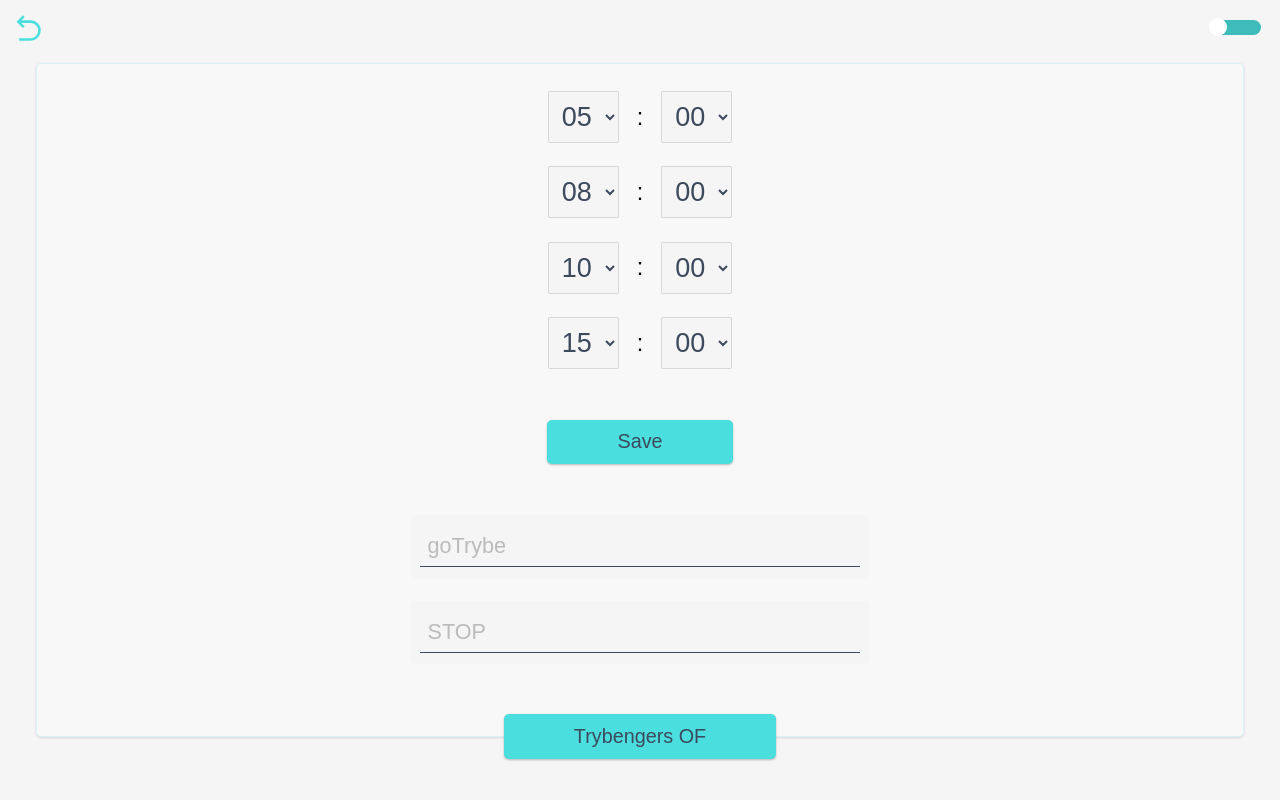
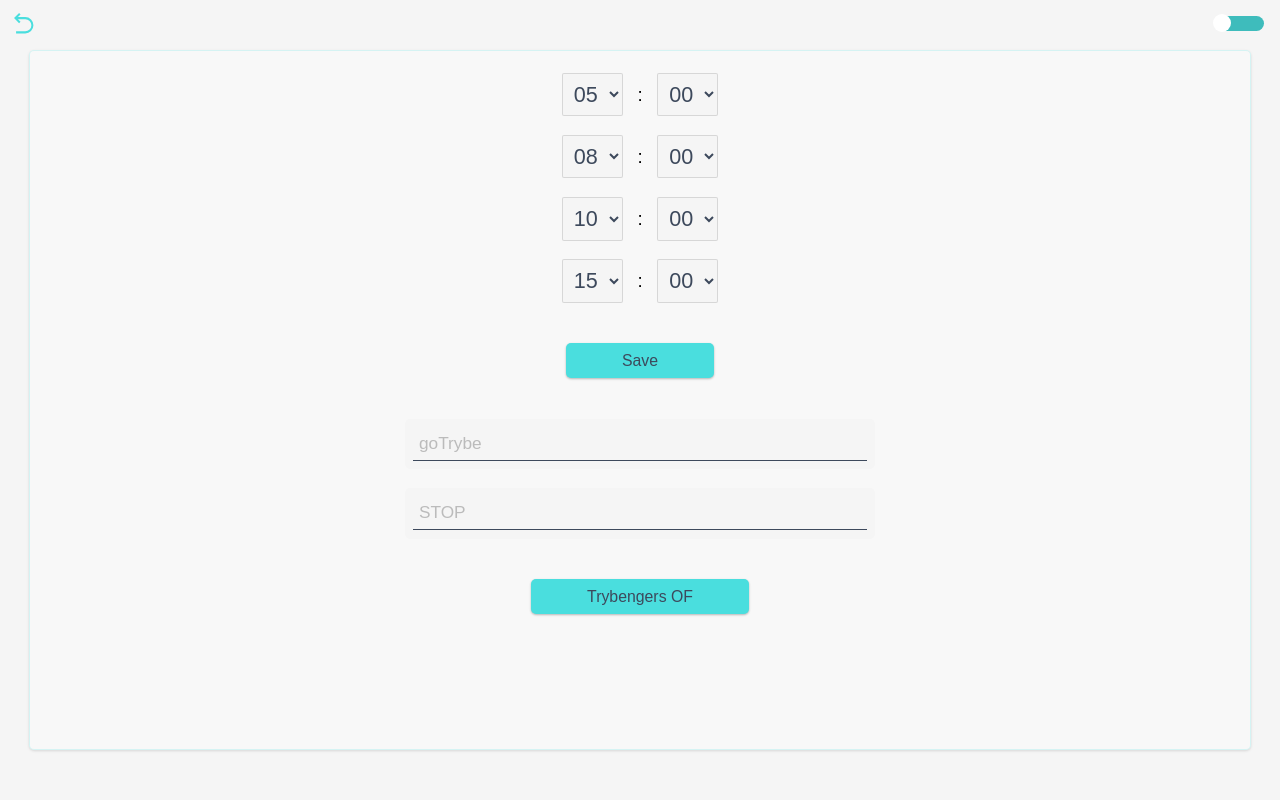
Before and after one commit to RenzoSev/typescript-countdown, a React (Create React App) app: page /settings in a window 1280 px wide. Built offline with nearby package versions, Linux system fonts and the light colour scheme.

Commit message:
feat: 90% responsive

```diff
--- a/src/pages/Countdown/index.tsx
+++ b/src/pages/Countdown/index.tsx
@@ -37,6 +37,7 @@ import animationData from '../../lotties/coffee-time.json';
 
 import { Section, DivLottie, DivSpotify } from './styles';
 import DivChangePage from '../../styles/styles';
+import getLottieDevice from '../../utils/checkDisplayDevice';
 
 const CountDown = (propsCountDown: propsCountDownTypes) => {
   const { sharedProps, trybengers } = propsCountDown;
@@ -235,11 +236,26 @@ const CountDown = (propsCountDown: propsCountDownTypes) => {
     if (oldState) setStorage('countdown', timer);
   });
 
-  const isMin768 = useMediaQuery({
-    query: '(min-device-width: 768px)',
-  });
+  // const getLottieDevice = () => {
+  //   const isMaxH568 = useMediaQuery({
+  //     query: '(max-device-height: 568px)',
+  //   });
+  //   const lottieHeight568 = 190;
 
-  const lottieDevice = isMin768 ? 400 : 250;
+  //   const isMaxH850 = useMediaQuery({
+  //     query: '(max-device-height: 850px)',
+  //   });
+  //   const lottieHeight850 = 350;
+
+  //   const isMinW768 = useMediaQuery({
+  //     query: '(min-device-width: 768px)',
+  //   });
+  //   const lottieWidth = isMinW768 ? 400 : 270;
+
+  //   return isMaxH568 ? lottieHeight568 : lottieWidth;
+  // };
+
+  const lottieDevice = getLottieDevice();
 
   return (
     <>
@@ -259,7 +275,9 @@ const CountDown = (propsCountDown: propsCountDownTypes) => {
       </DivLottie>
 
       <Section style={trybengers ? stylesImage : {}}>
-        {checkWhatWillBeRender()}
+        <main>
+          {checkWhatWillBeRender()}
+        </main>
 
         <button
           type="button"
--- a/src/pages/Countdown/styles.ts
+++ b/src/pages/Countdown/styles.ts
@@ -19,7 +19,7 @@ export const Section = styled.section`
         border-radius: 5px;
         box-shadow: var(--shadow);
 
-        font-size: 1.5rem;
+        font-size: 1.4rem;
 
         width: 45%;
         padding: 1rem;
@@ -35,7 +35,15 @@ export const Section = styled.section`
     @media(min-width: 768px) {
         & {
             gap: 3rem;
-            padding-top: 6rem;
+            padding-top: 5.5rem;
+
+            span {
+                font-size: 8.5rem;
+            }
+
+            & > main {
+                margin-bottom: 2rem;
+            }
         }
 
         & > button {
@@ -47,13 +55,20 @@ export const Section = styled.section`
 export const DivLottie = styled.div`
     position: absolute;
     margin: 0 auto;
+    top: -2rem;
     left: 0;
     right: 0;
     z-index: 0;
 
     @media(min-width: 768px) {
         & {
-            top: -78px;
+            top: -5.5rem;
+        }
+    }
+
+    @media (max-height: 660px) {
+        & {
+            top: -4rem;
         }
     }
 `;
--- a/src/styles/global.ts
+++ b/src/styles/global.ts
@@ -40,7 +40,20 @@ export default createGlobalStyle`
 
     @media(min-width: 768px) {
         html {
-            font-size: 18px;
+            font-size: 90%;
+        }
+    }
+
+
+    @media(max-height: 735px) {
+        html {
+            font-size: 85%;
+        }
+    }
+
+    @media(max-height: 660px) {
+        html {
+            font-size: 70%;
         }
     }
 `;
--- a/src/styles/styles.ts
+++ b/src/styles/styles.ts
@@ -21,6 +21,12 @@ const DivChangePage = styled.div`
             font-size: 1.7rem;
         }
     }
+
+    @media(max-height: 660px) {
+        & {
+            font-size: 1.9rem;
+        }
+    }
 `;
 
 export default DivChangePage;
--- /dev/null
+++ b/src/utils/checkDisplayDevice.ts
@@ -0,0 +1,21 @@
+/* eslint-disable no-unused-vars */
+
+import { useMediaQuery } from 'react-responsive';
+
+const checkDisplay = (range: string, display: string, value: number) => (
+  useMediaQuery({ query: `(${range}-device-${display}: ${value}px)` })
+);
+
+const getLottieDevice = () => {
+  const isSmallHeight = checkDisplay('max', 'height', 568);
+  const isMediumHeight = checkDisplay('max', 'height', 850);
+  const isLargeWidth = checkDisplay('min', 'width', 768);
+
+  const largeWidth = isLargeWidth ? 360 : 270;
+
+  if (isSmallHeight) return 190;
+  if (isMediumHeight && isLargeWidth) return 340;
+  return largeWidth;
+};
+
+export default getLottieDevice;
```
